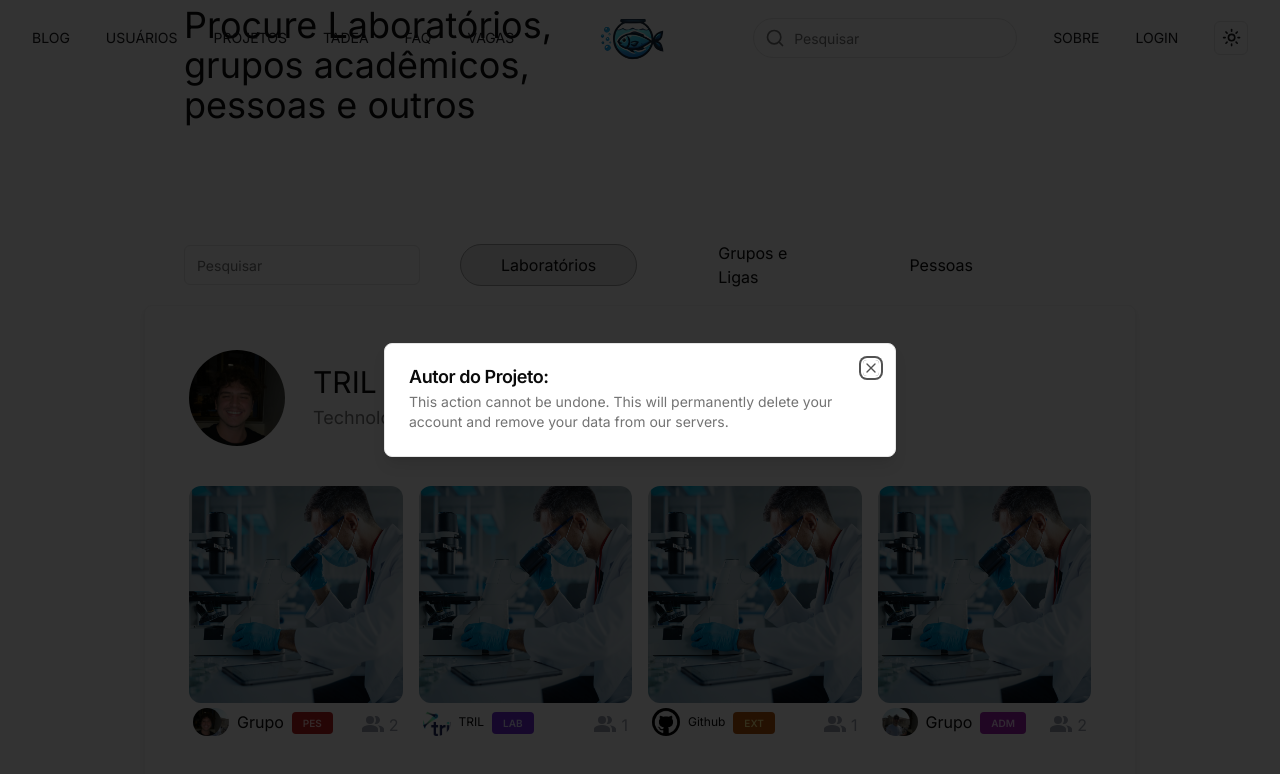
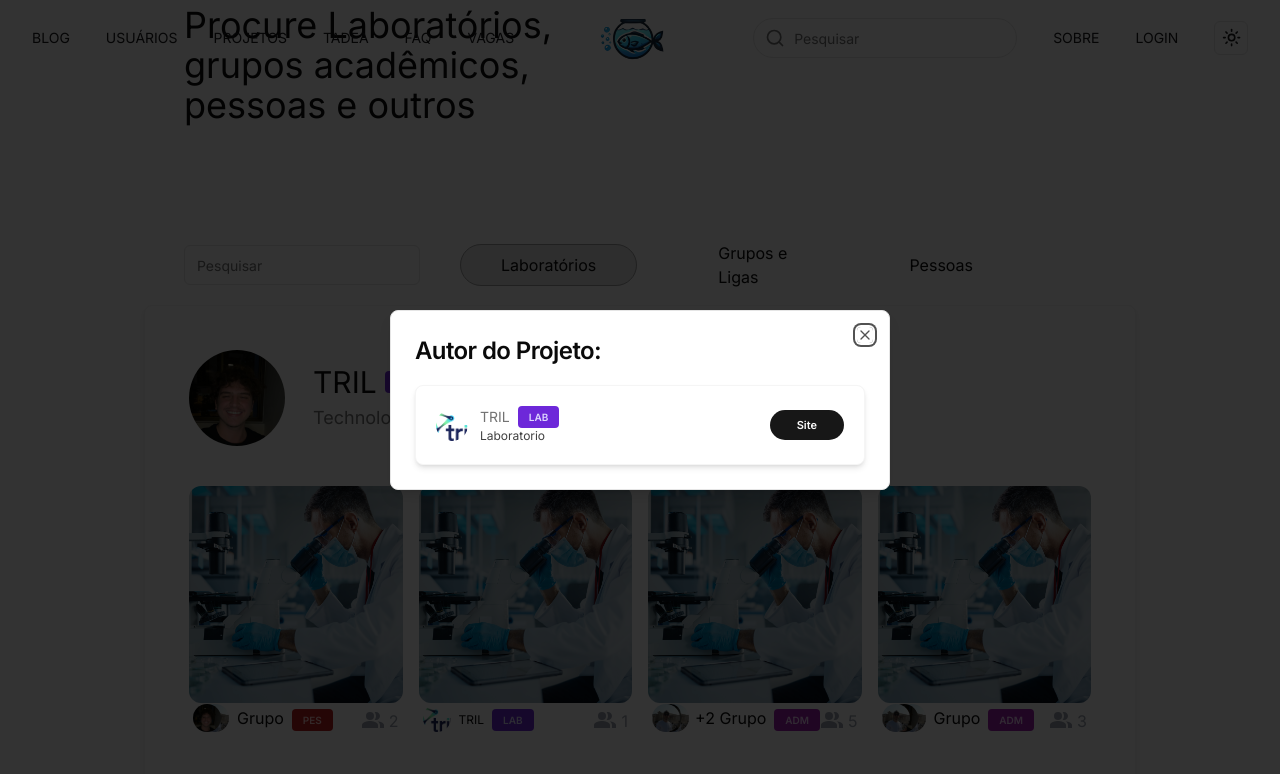
Before and after one commit to ralfferreira/aquario, a Next.js app in the folder frontend/: page /usuarios in a window 1280 px wide. Both pictures are taken after a click on the button "TRIL". Shown: the part 175-949 px from the top of the page. Built offline with nearby package versions, Linux system fonts and the light colour scheme.

Commit message:
feat: add Dialog to ProjectCard

```diff
--- a/frontend/package.json
+++ b/frontend/package.json
@@ -37,9 +37,12 @@
     "textarea-caret": "^3.1.0"
   },
   "devDependencies": {
+    "@types/debug": "^4.1.12",
+    "@types/hast": "^3.0.4",
     "@types/node": "20.16.5",
     "@types/react": "18.3.5",
     "@types/react-dom": "^18",
+    "@types/unist": "^3.0.3",
     "eslint": "^8",
     "eslint-config-next": "14.2.5",
     "postcss": "^8",
--- a/frontend/src/app/usuarios/page.tsx
+++ b/frontend/src/app/usuarios/page.tsx
@@ -26,7 +26,11 @@ export default function Usuarios() {
             projectName: "Projeto 3",
             projectImage: "/lab.jpg",
             users: [
-                { name: "Github", image: "/git.jpeg", type: "externo" as const }
+                { name: "User5", image: "/fotoTiago.jpeg", type: "oficial" as const },
+                { name: "User6", image: "/ian.jpeg", type: "pessoa" as const },
+                { name: "User7", image: "/fotoTiago.jpeg", type: "pessoa" as const },
+                { name: "User8", image: "/ian.jpeg", type: "pessoa" as const },
+                { name: "User9", image: "/fotoTiago.jpeg", type: "pessoa" as const }
             ]
         },
         {
@@ -34,7 +38,8 @@ export default function Usuarios() {
             projectImage: "/lab.jpg",
             users: [
                 { name: "User5", image: "/fotoTiago.jpeg", type: "oficial" as const },
-                { name: "User6", image: "/ian.jpeg", type: "pessoa" as const }
+                { name: "User6", image: "/ian.jpeg", type: "pessoa" as const },
+                { name: "User7", image: "/fotoTiago.jpeg", type: "pessoa" as const }
             ]
         }
     ];
--- a/frontend/src/components/Shared/OverlappingImages.tsx
+++ b/frontend/src/components/Shared/OverlappingImages.tsx
@@ -26,7 +26,7 @@ const OverlappingImages: React.FC<OverlappingImagesProps> = ({ users }) => {
       ))}
 
         {users.length > 3 && (
-            <div className="w-9 h-9 flex items-center justify-center text-black dark:text-white pl-10" style={{ zIndex: 0 }}>
+            <div className="w-9 flex items-center justify-center text-black dark:text-white pl-9 pr-3" style={{ zIndex: 0 }}>
             +{users.length - 3}
             </div>
         )}
--- a/frontend/src/components/Shared/ProjectCard.tsx
+++ b/frontend/src/components/Shared/ProjectCard.tsx
@@ -15,6 +15,7 @@ import {
     DialogTitle,
     DialogTrigger,
   } from "@/components/ui/dialog"
+import UserCard from './UserCard';
 
 interface User {
     name: string;
@@ -34,6 +35,9 @@ function ProjectCard({ projectName, projectImage , users}: ProjectCardProps) {
 
     const truncateName = (name: string, limit: number) =>
         name.length > limit ? name.slice(0, limit) + '...' : name;
+
+    const capitalizeFirstLetter = (str: string) =>
+        str.charAt(0).toUpperCase() + str.slice(1).toLowerCase();
 
     return (
         <div id='OuterCard' className='flexbox min-w-[200px] max-w-[350px] min-h-[293.2px] max-h-[293.2px]' >
@@ -64,41 +68,61 @@ function ProjectCard({ projectName, projectImage , users}: ProjectCardProps) {
                 </div>
             </a>
 
-            <div id='projectDetails' className='flex items-center w-full h-[34px] px-1 pt-1 '>
+            <div id='projectDetails' className='flex items-center w-full h-[34px] px-1 pt-1 pb-1 '>
                 <div id='leftArea' className='flex items-center'>
-                <OverlappingImages users={users}></OverlappingImages>
+                    <div className='pb-1'>
+                        <OverlappingImages users={users}></OverlappingImages>
+                    </div>
                 {users.length === 1 ? (
                     <Dialog>
                     <DialogTrigger className={`pl-2 text-[12px] ${inter.className}`}>{users[0].name}</DialogTrigger>
-                    <DialogContent>
+                    <DialogContent className='max-w-[500px] h-auto'>
                         <DialogHeader>
-                        <DialogTitle>Autor do Projeto:</DialogTitle>
+                        <DialogTitle className='text-2xl'>Autor do Projeto:</DialogTitle>
                         <DialogDescription>
-                            This action cannot be undone. This will permanently delete your account
-                            and remove your data from our servers.
+                            <div className='pt-3'>
+                               <UserCard
+                                name={users[0].name}
+                                profilePicture={users[0].image}
+                                major={capitalizeFirstLetter(users[0].type)}
+                                type={users[0].type}
+                                site=""
+                            />
+                            </div>
+
                         </DialogDescription>
                         </DialogHeader>
                     </DialogContent>
                     </Dialog>)
                 :
                  (<Dialog>
-                    <DialogTrigger className='pl-2  '>Grupo</DialogTrigger>
-                    <DialogContent>
+                    <DialogTrigger className='pl-2 pb-1'>Grupo</DialogTrigger>
+                    <DialogContent className="max-w-[500px]">
                         <DialogHeader>
-                        <DialogTitle>Participantes do Projeto:</DialogTitle>
-                        <DialogDescription>
-                            This action cannot be undone. This will permanently delete your account
-                            and remove your data from our servers.
-                        </DialogDescription>
+                        <DialogTitle className='text-2xl'>Participantes do Projeto:</DialogTitle>
                         </DialogHeader>
+                    <div className='pt-2 flex-col flex gap-4'>
+                    {users.map((user, index) => (
+                                      <div>
+                                        <UserCard
+                                            key={index}
+                                            name={user.name}
+                                            profilePicture={user.image}
+                                            major={capitalizeFirstLetter(user.type)}
+                                            type={user.type}
+                                            site=""
+                                        />
+                                      </div>
+                                    ))}
+                    </div>
                     </DialogContent>
                     </Dialog>
                     )}
-                <div className='pl-2 pb-[2px]'>
+                <div className='pl-2 pb-1'>
                         <TypeBadge type={users[0].type} size='small'/>
                     </div>
                 </div>
-                <div id='rightArea' className='flex items-center ml-auto pt-1 text-gray-400'>
+                <div id='rightArea' className='flex items-center ml-auto text-gray-400'>
                     <PeopleAltIcon className='w-[22px]'/>
                     <p className='pt-0.5 ml-1 text-base'>{users.length}</p>
                 </div>
```
Also changed, not shown: 1 other file (tests, documents, lock files or other folders).
